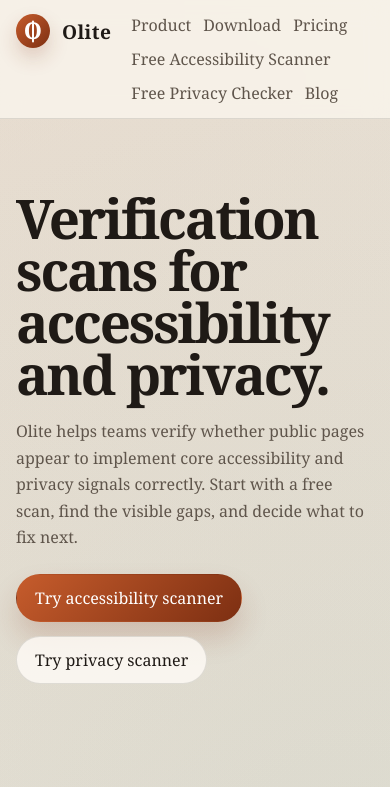
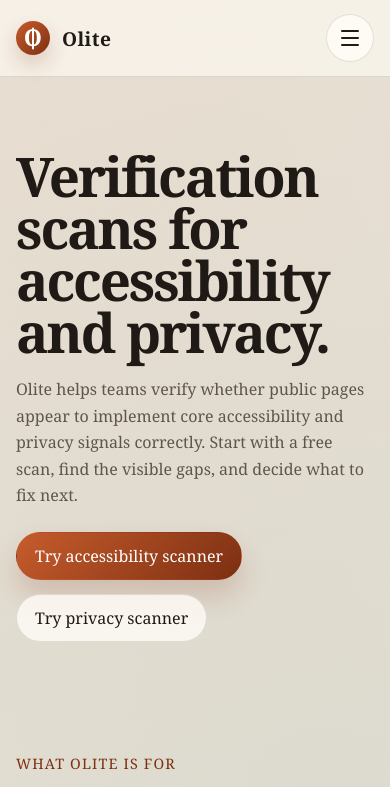
Before and after one commit to ah8571/olite, a Next.js app: page / in a window 390 px wide. Shown: the top 787 px of the page. Built offline with nearby package versions, Linux system fonts and the light colour scheme.

Commit message:
Add mobile hamburger navigation

```diff
--- a/app/globals.css
+++ b/app/globals.css
@@ -73,6 +73,12 @@ select {
   min-height: 72px;
 }
 
+.site-header-nav {
+  display: flex;
+  align-items: center;
+  justify-content: flex-end;
+}
+
 .brand {
   display: inline-flex;
   align-items: center;
@@ -128,6 +134,29 @@ select {
 .nav-link,
 .footer-link {
   color: var(--muted);
+}
+
+.nav-toggle {
+  display: none;
+  width: 48px;
+  height: 48px;
+  padding: 0;
+  align-items: center;
+  justify-content: center;
+  flex-direction: column;
+  gap: 5px;
+  border: 1px solid var(--line);
+  border-radius: 999px;
+  background: rgba(255, 252, 247, 0.9);
+  color: var(--text);
+}
+
+.nav-toggle-line {
+  display: block;
+  width: 18px;
+  height: 2px;
+  border-radius: 999px;
+  background: currentColor;
 }
 
 .nav-link:hover,
@@ -602,11 +631,61 @@ select {
     align-items: flex-start;
     padding: 14px 0;
   }
+
+  .site-header-nav {
+    position: relative;
+    width: 100%;
+  }
 }
 
 @media (max-width: 700px) {
+  .site-header-inner {
+    align-items: center;
+  }
+
+  .site-header-nav {
+    width: auto;
+  }
+
+  .nav-toggle {
+    display: inline-flex;
+  }
+
   .nav-links {
-    gap: 12px;
+    display: flex;
+    position: absolute;
+    top: calc(100% + 12px);
+    right: 0;
+    min-width: min(320px, calc(100vw - 32px));
+    padding: 14px;
+    border: 1px solid var(--line);
+    border-radius: var(--radius-md);
+    background: rgba(255, 252, 247, 0.97);
+    box-shadow: var(--shadow);
+    flex-direction: column;
+    align-items: stretch;
+    gap: 8px;
+    flex-wrap: nowrap;
+    opacity: 0;
+    pointer-events: none;
+    transform: translateY(-10px);
+    transition: opacity 160ms ease, transform 160ms ease;
+  }
+
+  .nav-links.is-open {
+    opacity: 1;
+    pointer-events: auto;
+    transform: translateY(0);
+  }
+
+  .nav-link {
+    display: block;
+    padding: 10px 12px;
+    border-radius: 10px;
+  }
+
+  .nav-link:hover {
+    background: rgba(198, 92, 44, 0.08);
   }
 
   .hero,
--- a/components/site-header.tsx
+++ b/components/site-header.tsx
@@ -1,6 +1,57 @@
+"use client";
+
 import Link from "next/link";
+import { useEffect, useRef, useState } from "react";
+
+const navItems = [
+  { href: "/", label: "Product" },
+  { href: "/#download", label: "Download" },
+  { href: "/pricing", label: "Pricing" },
+  { href: "/tools/accessibility", label: "Free Accessibility Scanner" },
+  { href: "/tools/privacy", label: "Free Privacy Checker" },
+  { href: "/blog", label: "Blog" }
+];
 
 export function SiteHeader() {
+  const [isMenuOpen, setIsMenuOpen] = useState(false);
+  const navContainerRef = useRef<HTMLDivElement | null>(null);
+
+  const closeMenu = () => setIsMenuOpen(false);
+
+  useEffect(() => {
+    if (!isMenuOpen) {
+      return;
+    }
+
+    const handlePointerDown = (event: MouseEvent | TouchEvent) => {
+      if (!navContainerRef.current) {
+        return;
+      }
+
+      const target = event.target;
+
+      if (target instanceof Node && !navContainerRef.current.contains(target)) {
+        closeMenu();
+      }
+    };
+
+    const handleEscape = (event: KeyboardEvent) => {
+      if (event.key === "Escape") {
+        closeMenu();
+      }
+    };
+
+    document.addEventListener("mousedown", handlePointerDown);
+    document.addEventListener("touchstart", handlePointerDown);
+    document.addEventListener("keydown", handleEscape);
+
+    return () => {
+      document.removeEventListener("mousedown", handlePointerDown);
+      document.removeEventListener("touchstart", handlePointerDown);
+      document.removeEventListener("keydown", handleEscape);
+    };
+  }, [isMenuOpen]);
+
   return (
     <header className="site-header">
       <div className="container site-header-inner">
@@ -11,26 +62,31 @@ export function SiteHeader() {
           </span>
           <span>Olite</span>
         </Link>
-        <nav className="nav-links" aria-label="Primary">
-          <Link className="nav-link" href="/">
-            Product
-          </Link>
-          <Link className="nav-link" href="/#download">
-            Download
-          </Link>
-          <Link className="nav-link" href="/pricing">
-            Pricing
-          </Link>
-          <Link className="nav-link" href="/tools/accessibility">
-            Free Accessibility Scanner
-          </Link>
-          <Link className="nav-link" href="/tools/privacy">
-            Free Privacy Checker
-          </Link>
-          <Link className="nav-link" href="/blog">
-            Blog
-          </Link>
-        </nav>
+        <div className="site-header-nav" ref={navContainerRef}>
+          <button
+            aria-controls="primary-navigation"
+            aria-expanded={isMenuOpen}
+            aria-label={isMenuOpen ? "Close navigation menu" : "Open navigation menu"}
+            className="nav-toggle"
+            onClick={() => setIsMenuOpen((open) => !open)}
+            type="button"
+          >
+            <span className="nav-toggle-line" />
+            <span className="nav-toggle-line" />
+            <span className="nav-toggle-line" />
+          </button>
+          <nav
+            aria-label="Primary"
+            className={`nav-links${isMenuOpen ? " is-open" : ""}`}
+            id="primary-navigation"
+          >
+            {navItems.map((item) => (
+              <Link className="nav-link" href={item.href} key={item.href} onClick={closeMenu}>
+                {item.label}
+              </Link>
+            ))}
+          </nav>
+        </div>
       </div>
     </header>
   );
```
